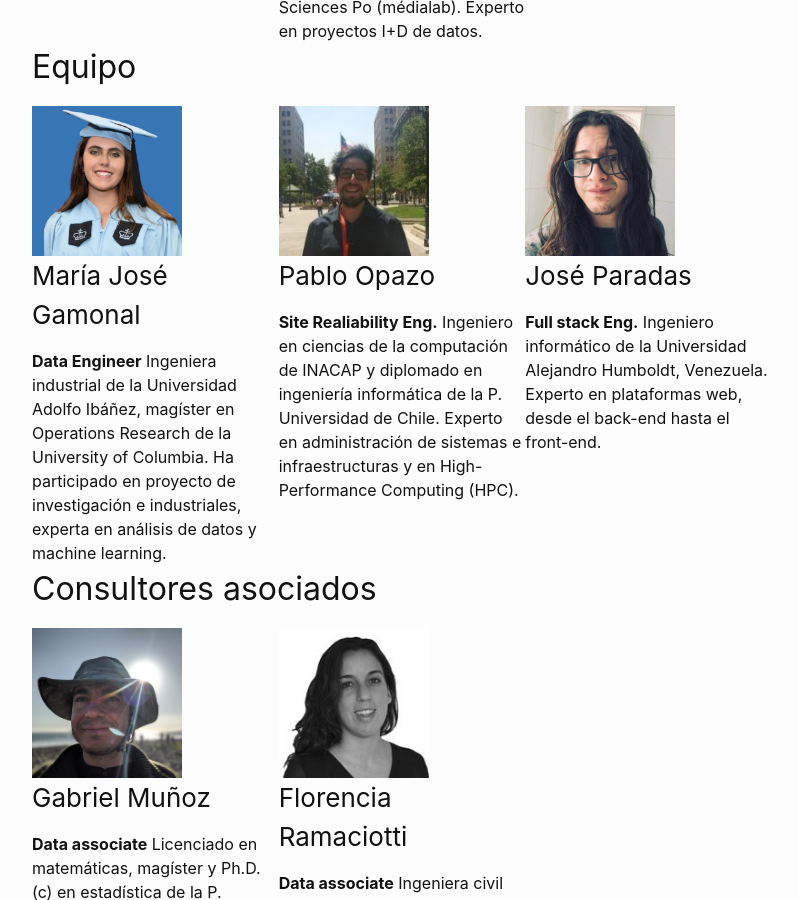
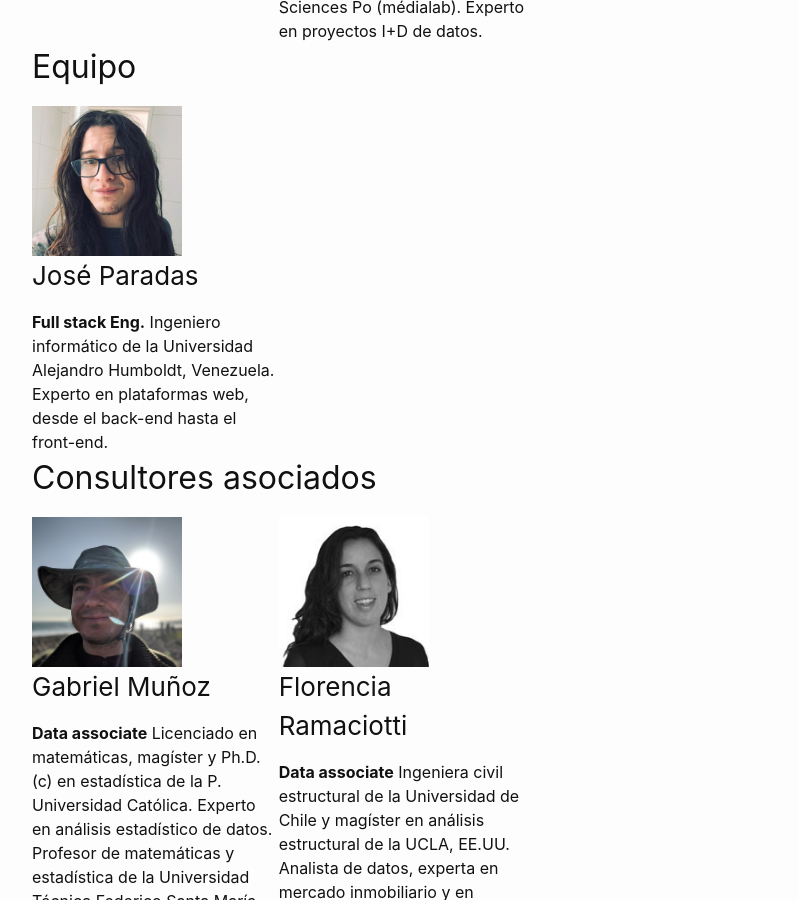
Before and after one commit to modelabcl/modelabcl.github.io, a Jekyll site: the page built from 1-about.markdown, in a window 1280 px wide and 900 px high, scrolled down 628 px. Shown: the whole window, without its empty margins (238-1036 px from the left). Built offline with Jekyll 4.4.1, drawn with Linux system fonts in a browser that asks for light colours.

```diff
--- a/1-about.markdown
+++ b/1-about.markdown
@@ -33,18 +33,6 @@ permalink: /about/
 
 <div class="row">
   <div class="column">
-  	<img src="{{site.baseurl}}/assets/img/Headshots/mariajose.jpeg" height="150" width="150"/>
-  	<h3>María José Gamonal</h3>
-  	<b>Data Engineer</b>
-  	Ingeniera industrial de la Universidad Adolfo Ibáñez, magíster en Operations Research de la University of Columbia. Ha participado en proyecto de investigación e industriales, experta en análisis de datos y machine learning.
-  </div>
-  <div class="column">
-  	<img src="{{site.baseurl}}/assets/img/Headshots/pablo.jpeg" height="150" width="150"/>
-  	<h3>Pablo Opazo</h3>
-	<b>Site Realiability Eng.</b>
-  	Ingeniero en ciencias de la computación de INACAP y diplomado en ingeniería informática de la P. Universidad de Chile. Experto en administración de sistemas e infraestructuras y en High-Performance Computing (HPC).
-  </div>
-  <div class="column">
   	<img src="{{site.baseurl}}/assets/img/Headshots/jose.jpeg" height="150" width="150"/>
   	<h3>José Paradas</h3>
   	<b>Full stack Eng.</b>
```
